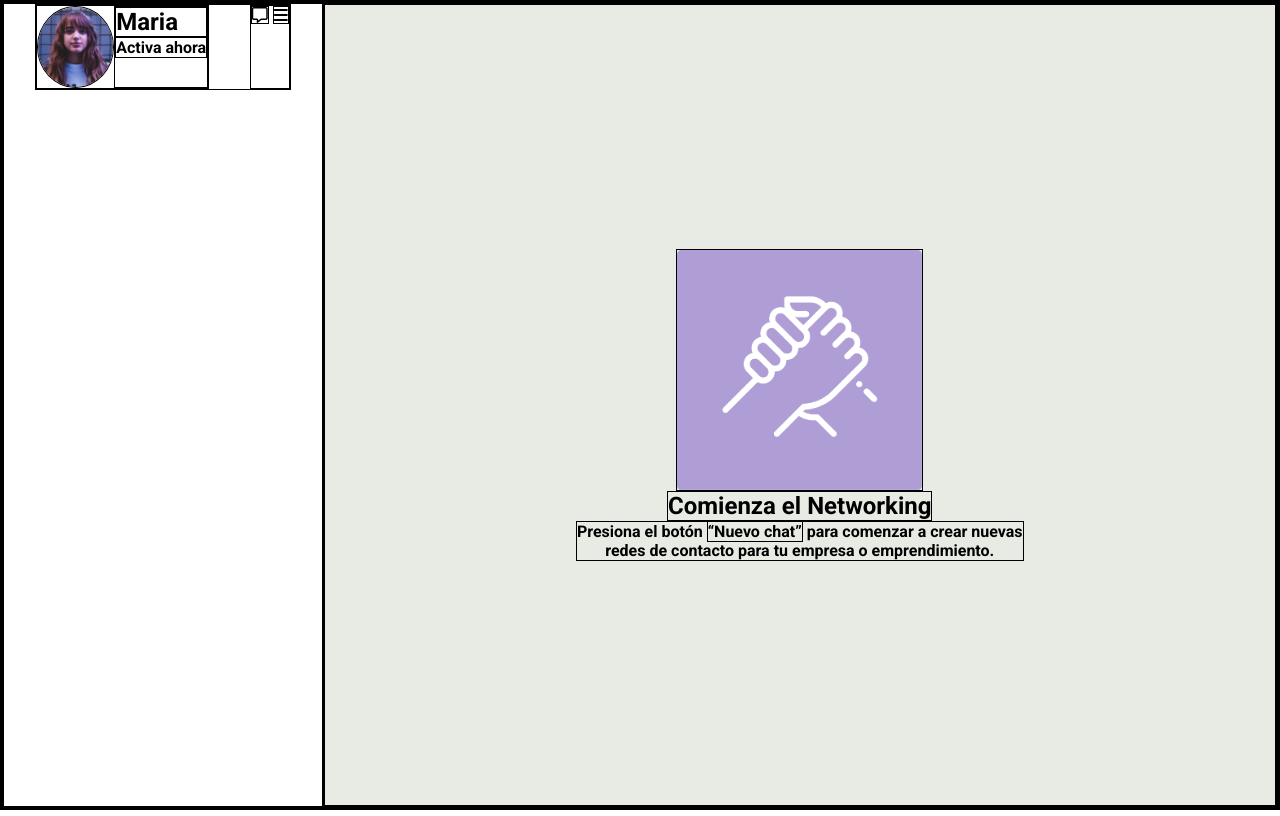
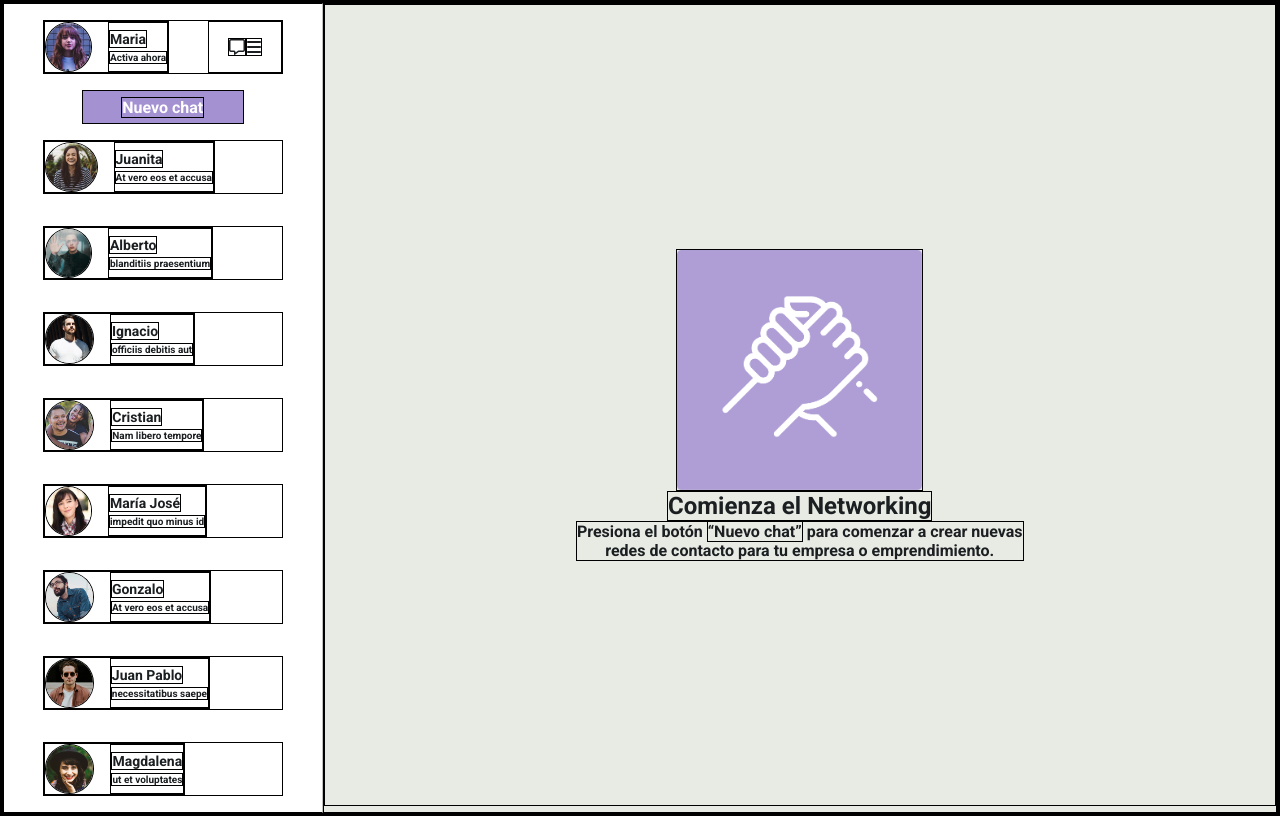
Before and after one commit to carolinalunasfarah/Desafio-LATAM_Flexbox, a plain HTML site: page index.html in a window 1280 px wide. Drawn offline with Linux system fonts and the light colour scheme.

Commit message:
full basic structure

```diff
--- a/assets/css/style.css
+++ b/assets/css/style.css
@@ -1,8 +1,10 @@
 * {
     font-family: "Open Sans", sans-serif;
     font-family: "Roboto", sans-serif;
+    margin: 0;
+    padding: 0;
+    color: #1B1F21;
     border: solid 1px black;
-    margin: 0;
 }
 
 main {
@@ -10,15 +12,30 @@ main {
     justify-content: space-around;
 }
 
+/* contacts section */
+
+menu{
+    display: flex;
+    justify-content: flex-start;
+    border-right: solid 0.1rem #BEC1BB;
+}
+
+/* user */
+
 .contacts {
-    text-align: start;
+    display: flex;
+    flex-direction: column;
+    flex-basis: 25%;
+    align-items: center;
+    min-height: 100vh;
     padding: 0;
 }
 
 .user {
     display: flex;
     justify-content: space-between;
-    width: 80%;
+    width: 75%;
+    margin: 1rem;
 }
 
 .user_status {
@@ -26,22 +43,54 @@ main {
 }
 
 .user_status img {
-    height: 5rem;
+    height: 3rem;
     border-radius: 50%;
 }
 
-menu{
+.user_info {
     display: flex;
-    justify-content: flex-start;
+    margin-left: 1rem;
+    align-items: start;
+    justify-content: center;
+    flex-direction: column;
 }
 
-.contacts {
+.user_info  h2 {
+    font-size: 14px;
+    margin-bottom: 0.2rem;
+}
+
+.user_info p {
+    font-size: 10px;
+}
+
+.user_icons {
     display: flex;
-    flex-direction: column;
-    flex-basis: 25%;
     align-items: center;
-    min-height: 100vh;
+    justify-content: center;
+    flex-basis: 30%;
 }
+
+/* new chat */
+.new_chat {
+    display: flex;
+    justify-content: center;
+    align-items: center;
+    height: 2rem;
+    width: 10rem;
+    background-color: #A491D2;
+}
+
+.new_chat p {
+    color: #FFF;
+}
+
+.new_chat:hover {
+    background-color: #CDC3E6;
+
+}
+
+/* main section */
 
 .right_column {
     background-color: #E8EBE4;
--- a/index.html
+++ b/index.html
@@ -21,6 +21,7 @@
     <body>
         <main>
             <menu class="contacts">
+                <!-- user -->
                 <article class="user">
                     <div class="user_status">
                         <img
@@ -34,6 +35,117 @@
                     <div class="user_icons">
                         <i class="fa-regular fa-message"></i>
                         <i class="fa-solid fa-bars"></i>
+                    </div>
+                </article>
+
+                <!-- new chat -->
+                <article class="new_chat">
+                    <p>Nuevo chat</p>
+                </article>
+
+                <!-- contacts -->
+
+                <!-- Juanita -->
+                <article class="user">
+                    <div class="user_status">
+                        <img
+                            src="assets/img/02.jpg"
+                            alt="Fotografía frontal de Juanita" />
+                        <section class="user_info">
+                            <h2>Juanita</h2>
+                            <p>At vero eos et accusa</p>
+                        </section>
+                    </div>
+                </article>
+
+                <!-- Alberto -->
+                <article class="user">
+                    <div class="user_status">
+                        <img
+                            src="assets/img/03.jpg"
+                            alt="Fotografía frontal de Alberto" />
+                        <section class="user_info">
+                            <h2>Alberto</h2>
+                            <p>blanditiis praesentium</p>
+                        </section>
+                    </div>
+                </article>
+
+                <!-- Ignacio -->
+                <article class="user">
+                    <div class="user_status">
+                        <img
+                            src="assets/img/04.jpg"
+                            alt="Fotografía frontal de Ignacio" />
+                        <section class="user_info">
+                            <h2>Ignacio</h2>
+                            <p>officiis debitis aut</p>
+                        </section>
+                    </div>
+                </article>
+
+                <!-- Cristian -->
+                <article class="user">
+                    <div class="user_status">
+                        <img
+                            src="assets/img/05.jpg"
+                            alt="Fotografía frontal de Cristian y otra persona" />
+                        <section class="user_info">
+                            <h2>Cristian</h2>
+                            <p>Nam libero tempore</p>
+                        </section>
+                    </div>
+                </article>
+
+                <!-- María José -->
+                <article class="user">
+                    <div class="user_status">
+                        <img
+                            src="assets/img/06.jpg"
+                            alt="Fotografía frontal de María José" />
+                        <section class="user_info">
+                            <h2>María José</h2>
+                            <p>impedit quo minus id</p>
+                        </section>
+                    </div>
+                </article>
+
+                <!-- Gonzalo -->
+                <article class="user">
+                    <div class="user_status">
+                        <img
+                            src="assets/img/07.jpg"
+                            alt="Fotografía frontal de Gonzalo" />
+                        <section class="user_info">
+                            <h2>Gonzalo</h2>
+                            <p>At vero eos et accusa</p>
+                        </section>
+                    </div>
+                </article>
+
+                <!-- Juan Pablo -->
+                <article class="user">
+                    <div class="user_status">
+                        <img
+                            src="assets/img/08.jpg"
+                            alt="Fotografía frontal de Juan Pablo" />
+                        <section class="user_info">
+                            <h2>Juan Pablo</h2>
+                            <p>necessitatibus saepe</p>
+                        </section>
+                    </div>
+                </article>
+
+                <!-- Magdalena -->
+                <article class="user">
+                    <div class="user_status">
+                        <img
+                            src="assets/img/09.jpg"
+                            alt="Fotografía frontal de Magdalena" />
+                        <section class="user_info">
+                            <h2>Magdalena</h2>
+                            <p>ut et voluptates</p>
+                        </section>
                     </div>
                 </article>
             </menu>
```
